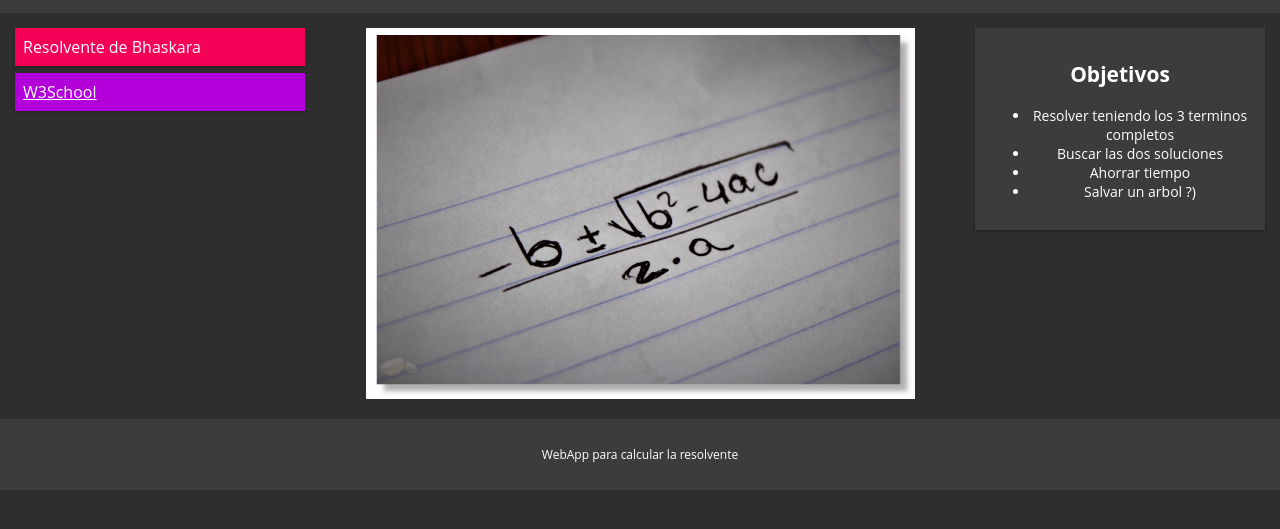
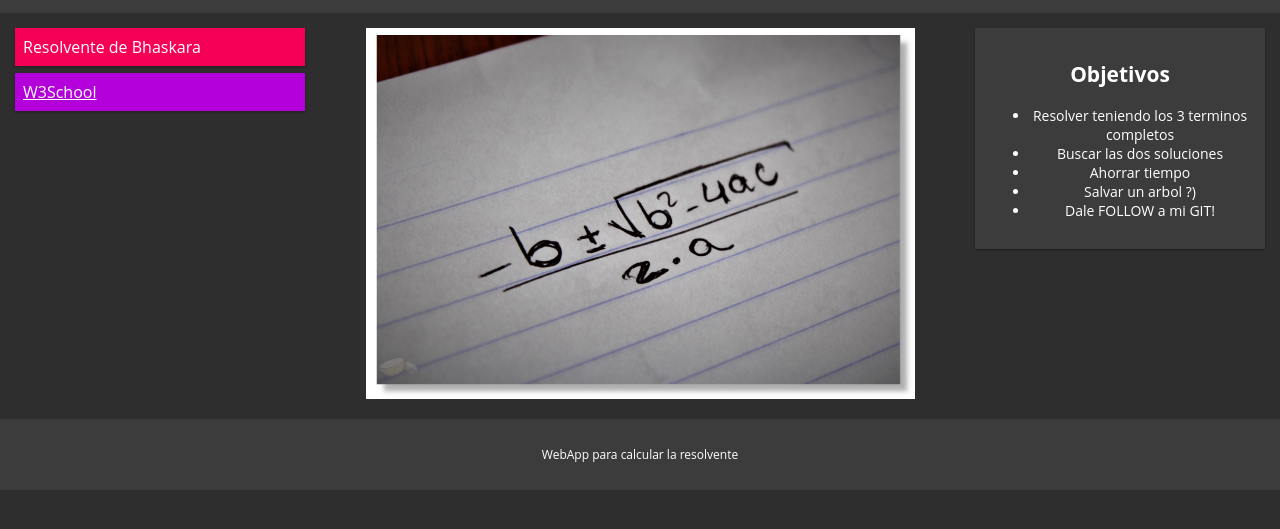
Before and after one commit to caidevOficial/Front_CuadraticApp, a website: page index.html in a window 1280 px wide. Shown: the part 141-670 px from the top of the page. Drawn offline with Linux system fonts and the light colour scheme.

Commit message:
modificacion

```diff
--- a/index.html
+++ b/index.html
@@ -55,6 +55,7 @@
       	<li>Buscar las dos soluciones  </li>
       	<li>Ahorrar tiempo </li>
       	<li>Salvar un arbol ?)</li>
+      	<li>Dale FOLLOW a mi GIT!</li>
       </ul>
 
     </div>
```
